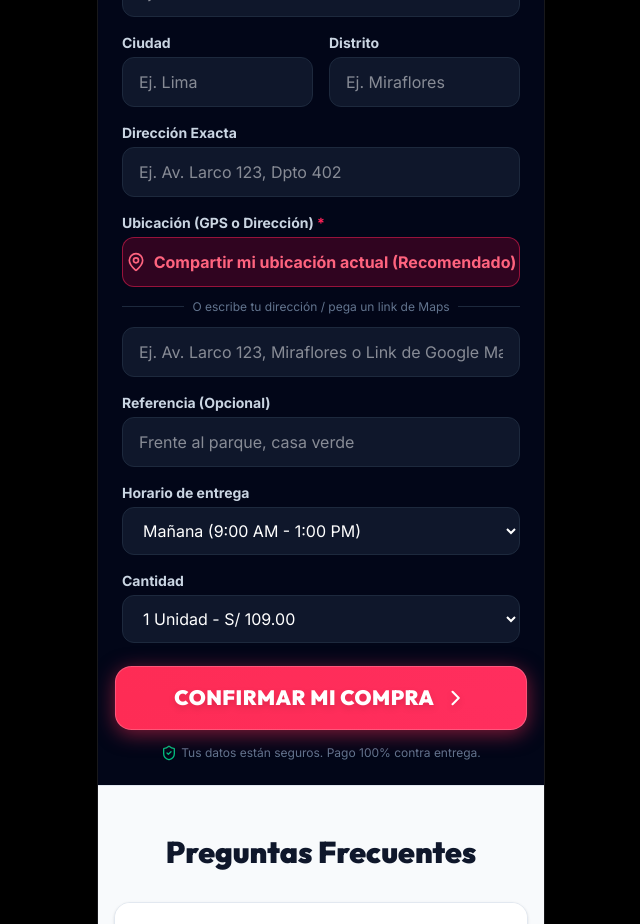
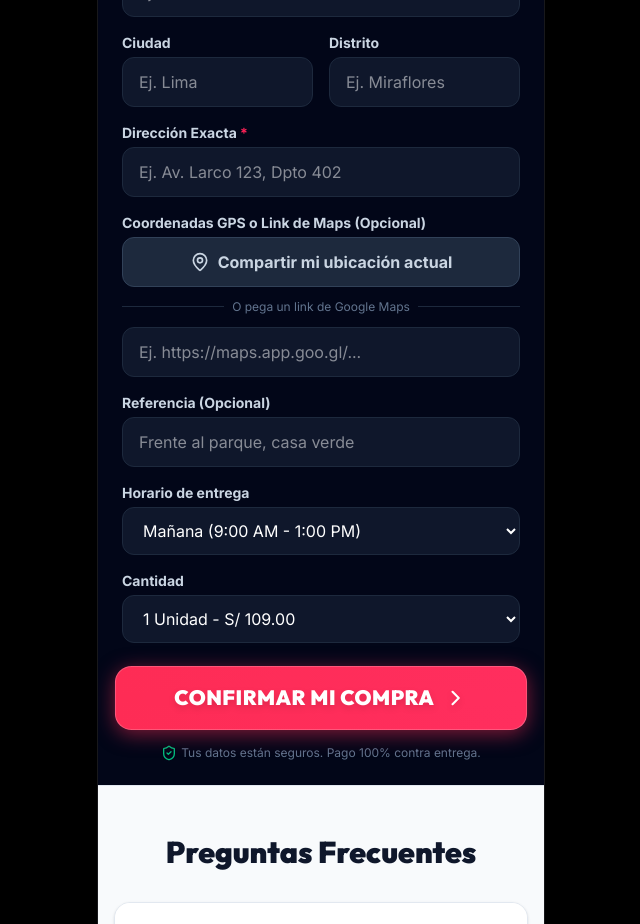
Before and after one commit to saviacorporacion-cloud/Supralab-, a React (Vite) app: page / in a window 1280 px wide. Shown: the part 4860-5784 px from the top of the page, without its empty margins (319-959 px from the left). Built offline with nearby package versions, Linux system fonts and the light colour scheme.

Commit message:
feat(landing-page): Make exact address mandatory
The "Dirección Exacta" field is now marked as required. The "Ubicación (GPS o Dirección)" label has been clarified to indicate GPS coordinates or Maps link as optional.

```diff
--- a/src/App.tsx
+++ b/src/App.tsx
@@ -796,7 +796,7 @@ export default function App() {
             </div>
 
             <div>
-              <label className="block text-sm font-bold text-slate-300 mb-1">Dirección Exacta</label>
+              <label className="block text-sm font-bold text-slate-300 mb-1">Dirección Exacta <span className="text-rose-500">*</span></label>
               <input
                 required
                 type="text"
@@ -808,13 +808,13 @@ export default function App() {
             </div>
 
             <div>
-              <label className="block text-sm font-bold text-slate-300 mb-1">Ubicación (GPS o Dirección) <span className="text-rose-500">*</span></label>
+              <label className="block text-sm font-bold text-slate-300 mb-1">Coordenadas GPS o Link de Maps (Opcional)</label>
               <div className="space-y-3">
                 <button
                   type="button"
                   onClick={handleGetLocation}
                   disabled={isLocating || locationSuccess}
-                  className={`w-full flex items-center justify-center gap-2 py-3 rounded-xl font-bold transition-colors ${locationSuccess ? 'bg-emerald-500/20 text-emerald-400 border border-emerald-500/50' : 'bg-rose-600/20 text-rose-400 hover:bg-rose-600/30 border border-rose-500/50'}`}
+                  className={`w-full flex items-center justify-center gap-2 py-3 rounded-xl font-bold transition-colors ${locationSuccess ? 'bg-emerald-500/20 text-emerald-400 border border-emerald-500/50' : 'bg-slate-800 text-slate-300 hover:bg-slate-700 border border-slate-700'}`}
                 >
                   {isLocating ? (
                     <span className="animate-pulse">Obteniendo ubicación...</span>
@@ -824,7 +824,7 @@ export default function App() {
                     </>
                   ) : (
                     <>
-                      <MapPin className="w-5 h-5" /> Compartir mi ubicación actual (Recomendado)
+                      <MapPin className="w-5 h-5" /> Compartir mi ubicación actual
                     </>
                   )}
                 </button>
@@ -833,14 +833,13 @@ export default function App() {
                     <div className="w-full border-t border-slate-800"></div>
                   </div>
                   <div className="relative flex justify-center text-xs">
-                    <span className="bg-slate-950 px-2 text-slate-500">O escribe tu dirección / pega un link de Maps</span>
+                    <span className="bg-slate-950 px-2 text-slate-500">O pega un link de Google Maps</span>
                   </div>
                 </div>
                 <input
-                  required
                   type="text"
                   className="w-full bg-slate-900 border border-slate-800 rounded-xl px-4 py-3 text-white focus:outline-none focus:ring-2 focus:ring-cyan-500 transition-shadow"
-                  placeholder="Ej. Av. Larco 123, Miraflores o Link de Google Maps"
+                  placeholder="Ej. https://maps.app.goo.gl/..."
                   value={formData.coordinates}
                   onChange={e => setFormData({...formData, coordinates: e.target.value})}
                 />
```
